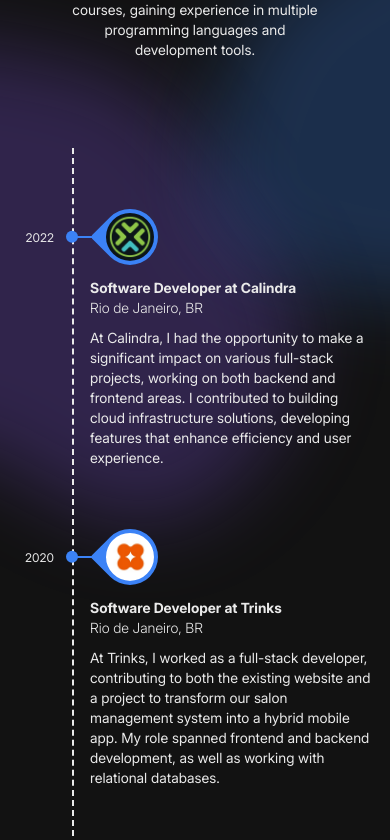
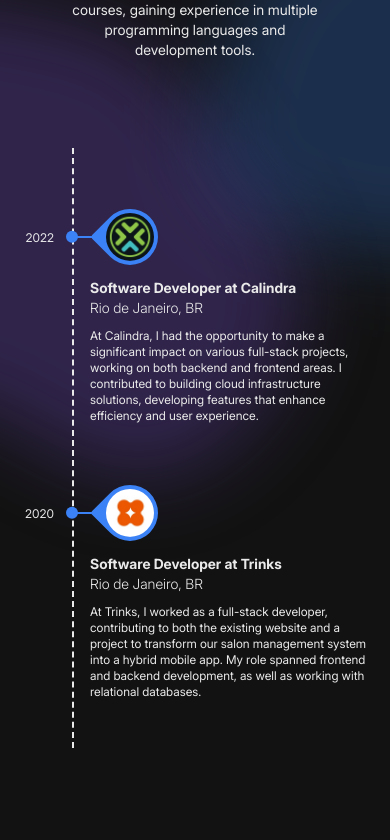
Before and after one commit to joaobartolot/portfolio, a React (Vite) app: page / in a window 390 px wide. Shown: the part 2164-3004 px from the top of the page. Built offline with nearby package versions, Linux system fonts and the light colour scheme.

Commit message:
Making timeline responsive

```diff
--- a/src/components/Experience.tsx
+++ b/src/components/Experience.tsx
@@ -2,7 +2,6 @@
 import BlobTwo from '../assets/blobs/blob5.svg?react';
 import AnimatedSectionTitle from './AnimatedSectionTitle';
 import Timeline from './Timeline';
-import TimelineVertical from './TimelineVertical';
 
 const Experience = () => {
 	return (
@@ -16,7 +15,7 @@
 				className="font-display text-2xl md:text-3xl"
 			/>
 
-			<div className="flex flex-col justify-center items-center my-12 md:my-24 space-y-16 overflow-x-hidden">
+			<div className="flex flex-col justify-center items-center my-12 md:my-24 space-y-16 overflow-hidden">
 				<div className="flex flex-col md:flex-row justify-center items-center md:space-x-8 text-start">
 					<div className="flex flex-col-reverse justify-center items-center md:flex-col">
 						<div className="py-4 md:p-0 text-2xl md:text-3xl text-center md:text-start font-bold w-fit">
@@ -41,7 +40,6 @@
 					</div>
 				</div>
 				<Timeline />
-				<TimelineVertical />
 			</div>
 			<Blob className="absolute left-1/2 -translate-x-[80%] w-xl aspect-square text-tertiary/25 blur-2xl -z-10" />
 			<BlobTwo className="absolute left-1/2 -translate-y-[40%] w-xl aspect-square text-secondary/25 blur-2xl -z-10 rotate-90" />
--- a/src/components/Timeline.tsx
+++ b/src/components/Timeline.tsx
@@ -1,4 +1,16 @@
+import { twJoin } from 'tailwind-merge';
+
 const experiences = [
+	{
+		year: '2022',
+		company: 'Calindra',
+		location: 'Rio de Janeiro, BR',
+		role: 'Software Developer',
+		description: `At Calindra, I had the opportunity to make a significant impact on various full-stack projects,
+		working on both backend and frontend areas. I contributed to building cloud infrastructure solutions, developing
+		features that enhance efficiency and user experience.`,
+		icon: '/calindra.jpg',
+	},
 	{
 		year: '2020',
 		company: 'Trinks',
@@ -9,63 +21,70 @@
 		development, as well as working with relational databases.`,
 		icon: '/trinks.jpg',
 	},
-	{
-		year: '2022',
-		company: 'Calindra',
-		location: 'Rio de Janeiro, BR',
-		role: 'Software Developer',
-		description: `At Calindra, I had the opportunity to make a significant impact on various full-stack projects,
-        working on both backend and frontend areas. I contributed to building cloud infrastructure solutions, developing
-        features that enhance efficiency and user experience.`,
-		icon: '/calindra.jpg',
-	},
 ];
 
-const CompanyIcon = ({ icon = '' }) => {
+const CompanyIcon = ({ icon = '', year = '' }) => {
 	return (
-		<div className="relative h-50">
-			<div className="rounded-full rounded-br-none bg-secondary w-fit h-fit p-1 overflow-hidden rotate-45">
+		<div className="relative my-10 md:my-0 md:mx-10">
+			<div
+				className={twJoin(
+					'h-[2px] w-[24px] bg-secondary z-10',
+					'md:w-[2px] md:h-[100%]'
+				)}
+			></div>
+			<div
+				className={twJoin(
+					'absolute -translate-y-[52%] translate-x-1/2 rounded-[90px] rounded-bl-lg',
+					'bg-secondary w-fit h-fit p-1 overflow-hidden rotate-45',
+					'md:top-0 md:-translate-x-[48%] md:translate-y-0 md:rounded-br-lg md:rounded-full'
+				)}
+			>
 				<div className="rounded-full overflow-hidden bg-secondary">
 					<img
 						src={icon}
 						alt="company"
-						className="min-w-12 w-12 aspect-square"
+						className="min-w-12 w-12 aspect-square -rotate-45"
 					/>
 				</div>
 			</div>
-			<div className="h-28 w-[2px] bg-secondary absolute bottom-[32px] left-1/2 -translate-x-1/2"></div>
+			<div
+				className={twJoin(
+					'absolute -left-0.5 -translate-x-1/2 -translate-y-[60%] w-3 h-3 bg-secondary rounded-full',
+					'md:left-0 md:-translate-x-[40%] md:-translate-y-[50%]'
+				)}
+			/>
+			<div
+				className={twJoin(
+					'absolute -left-5 -translate-x-[100%] -translate-y-1/2 text-xs',
+					'md:left-0 md:-translate-x-1/2 md:translate-y-[70%]'
+				)}
+			>
+				{year}
+			</div>
 		</div>
 	);
 };
 
 const Timeline = () => {
 	return (
-		<div className="hidden md:block w-full py-10 text-white">
-			<div className="max-w-screen overflow-x-hidden">
-				<div className="relative w-max px-10">
-					<div className="absolute left-0 bottom-[36px] border-dashed border-b-2 border-white w-full"></div>
-					<div className="flex items-end space-x-12 lg:space-x-24">
-						{experiences.map((exp, index) => (
+		<div className="block w-full py-6 pl-18 text-white">
 			<div
-								key={index}
-								className="flex space-x-4 lg:space-x-6"
+				className={twJoin(
+					'flex flex-col md:flex-row w-full space-y-12 border-dashed border-l-2 border-white py-12',
+					'md:border-b-2 md:border-l-0 md:py-0 md:px-12 md:space-y-0'
+				)}
 			>
-								<div className="relative flex flex-col items-center text-center">
-									<CompanyIcon icon={exp.icon} />
-									<div className="absolute bottom-2 font-light text-sm">
-										{exp.year}
+				{experiences.map(exp => (
+					<div className="flex flex-col md:flex-row">
+						<CompanyIcon icon={exp.icon} year={exp.year} />
+						<div className="px-4 text-start text-sm md:pb-4">
+							<div className="font-bold">
+								{exp.role} at {exp.company}
 							</div>
-									<div className="absolute bottom-[26px] left-1/2 -translate-1/2 w-3 h-3 bg-secondary rounded-full"></div>
+							<div className="font-light mb-2.5">
+								{exp.location}
 							</div>
-								<div className="flex flex-col space-y-4 text-start text-sm">
-									<div className="font-bold  leading-4">
-										{exp.role} at {exp.company}
-										<br />
-										<span className="font-light">
-											{exp.location}
-										</span>
-									</div>
-									<div className="max-w-[250px] text-xs">
+							<div className="max-w-prose md:max-w-[250px] text-xs">
 								{exp.description}
 							</div>
 						</div>
@@ -73,8 +92,6 @@
 				))}
 			</div>
 		</div>
-			</div>
-		</div>
 	);
 };
 
--- a/src/components/TimelineVertical.tsx
+++ /dev/null
@@ -1,68 +0,0 @@
-const experiences = [
-	{
-		year: '2022',
-		company: 'Calindra',
-		location: 'Rio de Janeiro, BR',
-		role: 'Software Developer',
-		description: `At Calindra, I had the opportunity to make a significant impact on various full-stack projects,
-		working on both backend and frontend areas. I contributed to building cloud infrastructure solutions, developing
-		features that enhance efficiency and user experience.`,
-		icon: '/calindra.jpg',
-	},
-	{
-		year: '2020',
-		company: 'Trinks',
-		location: 'Rio de Janeiro, BR',
-		role: 'Software Developer',
-		description: `At Trinks, I worked as a full-stack developer, contributing to both the existing website and a
-		project to transform our salon management system into a hybrid mobile app. My role spanned frontend and backend
-		development, as well as working with relational databases.`,
-		icon: '/trinks.jpg',
-	},
-];
-
-const CompanyIcon = ({ icon = '', year = '' }) => {
-	return (
-		<div className="relative py-10">
-			<div className="h-[2px] w-[24px] bg-secondary z-10"></div>
-			<div className="absolute -translate-y-[52%] translate-x-1/2 rounded-[90px] rounded-bl-lg bg-secondary w-fit h-fit p-1 overflow-hidden rotate-45">
-				<div className="rounded-full overflow-hidden bg-secondary">
-					<img
-						src={icon}
-						alt="company"
-						className="min-w-12 w-12 aspect-square -rotate-45"
-					/>
-				</div>
-			</div>
-			<div className="absolute -left-0.5 -translate-x-1/2 -translate-y-[60%] w-3 h-3 bg-secondary rounded-full" />
-			<div className="absolute -left-5 -translate-x-[100%] -translate-y-1/2 text-xs">
-				{year}
-			</div>
-		</div>
-	);
-};
-
-const TimelineVertical = () => {
-	return (
-		<div className="block md:hidden w-full py-6 pl-18 text-white">
-			<div className="w-full space-y-12 border-dashed border-l-2 border-white py-12">
-				{experiences.map(exp => (
-					<div className="flex flex-col">
-						<CompanyIcon icon={exp.icon} year={exp.year} />
-						<div className="px-4 text-start text-sm">
-							<div className="font-bold">
-								{exp.role} at {exp.company}
-							</div>
-							<div className="font-light mb-2.5">
-								{exp.location}
-							</div>
-							<div className="max-w-prose">{exp.description}</div>
-						</div>
-					</div>
-				))}
-			</div>
-		</div>
-	);
-};
-
-export default TimelineVertical;
```
Lines whose indentation alone changed are shown as unchanged.
